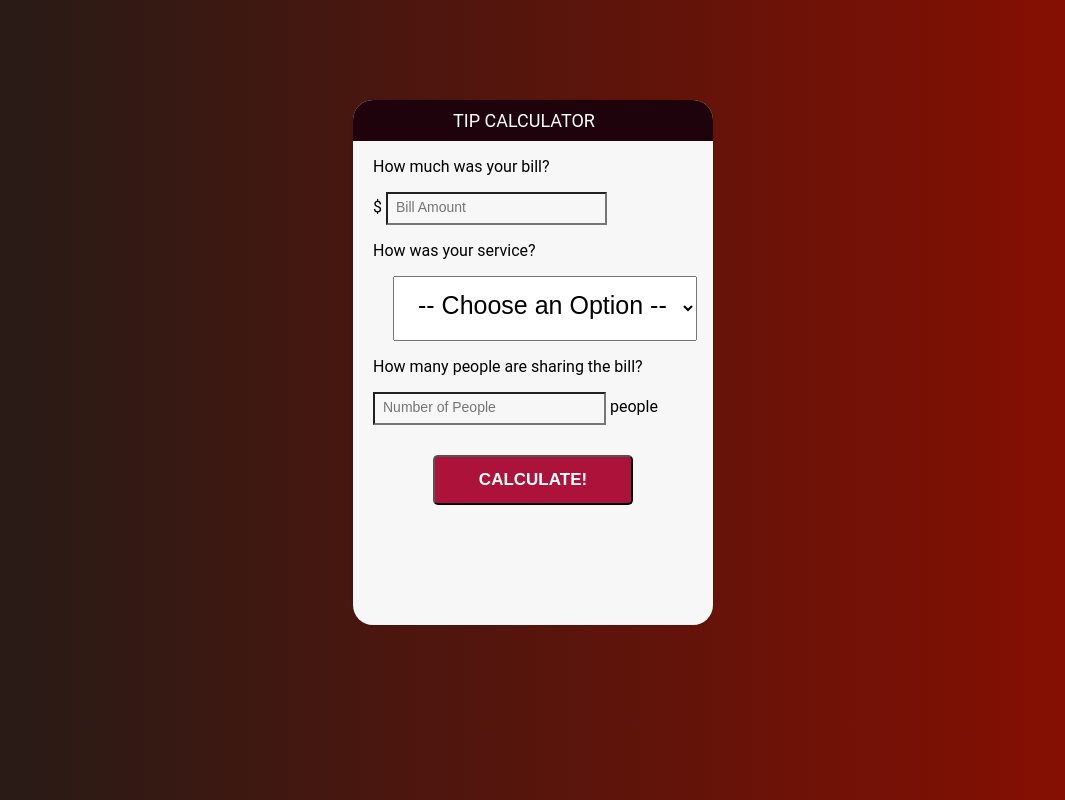
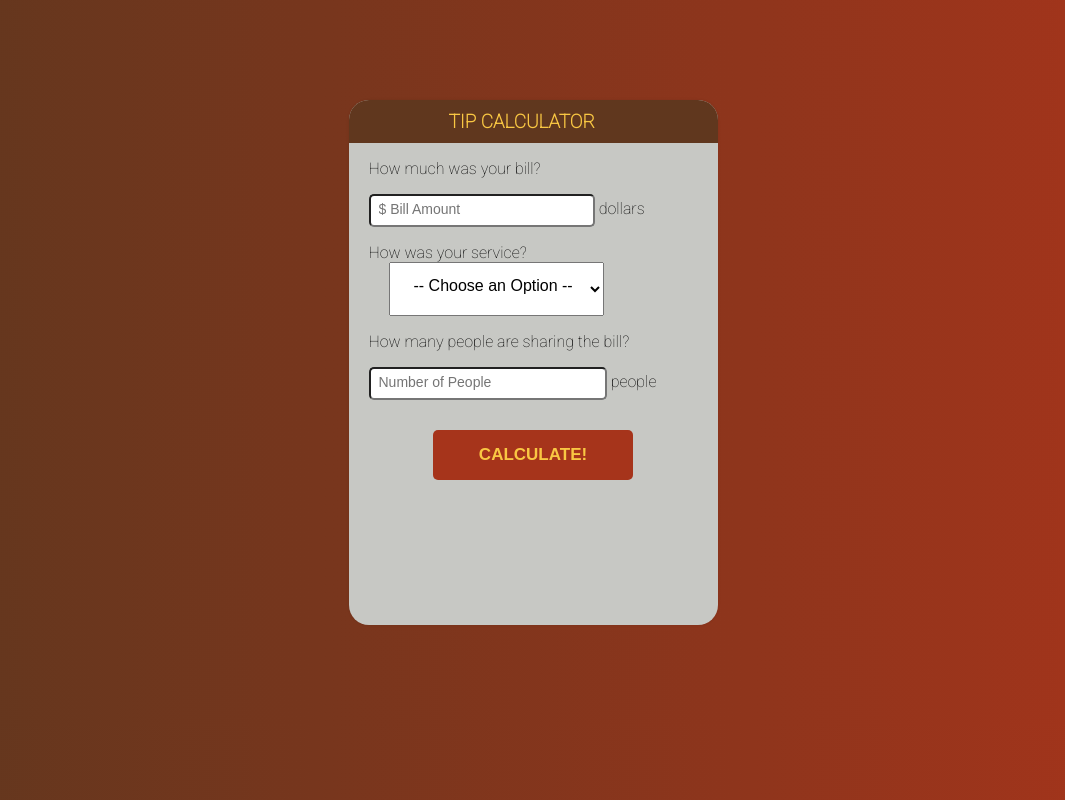
Before and after one commit to jeremielegault/javascripttipcalculator, a plain HTML site: page index.html in a window 1280 px wide. Shown: the whole page, without its empty margins (107-1172 px from the left). Drawn offline with Linux system fonts and the light colour scheme.

Commit message:
last commit

```diff
--- a/index.html
+++ b/index.html
@@ -13,10 +13,13 @@
       <div id="calculator">
         <form>
           <p>How much was your bill?</p>
-          <p>$ <input id="billamt" type="text" placeholder="Bill Amount" /></p>
+          <p>
+            <input id="billamt" type="text" placeholder="$ Bill Amount" />
+            dollars
+          </p>
 
-          <p>How was your service?</p>
-          <p>
+          <span>How was your service?</span>
+          <span>
             <select id="serviceQual">
               <option disabled selected value="0">
                 -- Choose an Option --
@@ -27,7 +30,7 @@
               <option value="0.1">10&#37; &#45; Bad</option>
               <option value="0.05">5&#37; &#45; Terrible</option>
             </select>
-          </p>
+          </span>
         </form>
 
         <p>How many people are sharing the bill?</p>
--- a/onefunction.js
+++ /dev/null
@@ -1,6 +0,0 @@
-// Hide the tip amount on load
-document.getElementById("totalTip").style.display = "none";
-document.getElementById("each").style.display = "none";
-
-// click to call function
-document.getElementById("calculate").onclick = calculateTip();
--- a/styles.css
+++ b/styles.css
@@ -1,18 +1,17 @@
+@import url("https://fonts.googleapis.com/css2?family=Roboto:wght@100&display=swap");
+
 body {
   font-family: Roboto;
-  background: #8e0e00;
-  /* fallback for old browsers */
-  background: -webkit-linear-gradient(to left, #8e0e00, #1f1c18);
-  /* Chrome 10-25, Safari 5.1-6 */
-  background: linear-gradient(to left, #8e0e00, #1f1c18);
-  /* W3C, IE 10+/ Edge, Firefox 16+, Chrome 26+, Opera 12+, Safari 7+ */
+  background: #a6341b;
+  background: -webkit-linear-gradient(to left, #a6341b, #60371e);
+  background: linear-gradient(to left, #a6341b, #60371e);
 }
 
 #container {
   height: 525px;
-  width: 360px;
+  width: 369px;
   margin: 100px auto;
-  background: #f7f7f7;
+  background: #c7c8c4;
   box-shadow: 0 0 3px rgba(0, 0, 0, 0.1);
   border-radius: 20px;
   -webkit-border-radius: 20px;
@@ -20,18 +19,22 @@ body {
 }
 
 h1 {
-  background: #1f030c;
-  color: white;
+  background: #60371e;
+  color: #f9c743;
   margin: 0;
   padding: 10px 100px;
   text-transform: uppercase;
-  font-size: 18px;
-  font-weight: normal;
+  font-size: 19px;
+  font-weight: bolder;
   border-top-left-radius: 20px;
   border-top-right-radius: 20px;
 }
 
 p {
+  padding-left: 20px;
+}
+
+span {
   padding-left: 20px;
 }
 
@@ -45,11 +48,11 @@ input {
 
 #billamt {
   font-size: 14px;
-  /*color: #2980b9;*/
   color: red;
-  background-color: #f7f7f7;
+  background-color: white;
   width: 60%;
   padding: 5px 5px 8px 8px;
+  border-radius: 5px;
 }
 
 #billamt:focus {
@@ -63,18 +66,15 @@ input {
   padding: 5px 5px 8px 8px;
   margin-left: 20px;
   color: red;
-  background-color: #f7f7f7;
+  background-color: white;
+  border-radius: 5px;
   font-size: 14px;
-}
-
-.dollarSign {
-  display: inline;
 }
 
 #serviceQual {
   padding: 13px 13px 20px 20px;
   margin-left: 20px;
-  font-size: 25px;
+  font-size: 16px;
 }
 
 button {
@@ -82,17 +82,17 @@ button {
   font-weight: bold;
   display: block;
   margin: 30px auto;
-  background: #ad133a;
+  background: #a6341b;
   border-radius: 5px;
   width: 200px;
   height: 50px;
   font-size: 17px;
-  color: white;
+  color: #f9c743;
+  border: none;
 }
 
 button:hover {
   background: #4c2827;
-  border-bottom-color: #111;
 }
 
 button:active {
@@ -107,7 +107,7 @@ button:active {
 }
 
 #totalTip:before {
-  content: "Tip amount";
+  content: "You owe";
   font-size: 20px;
   font-weight: bold;
   display: block;
```
